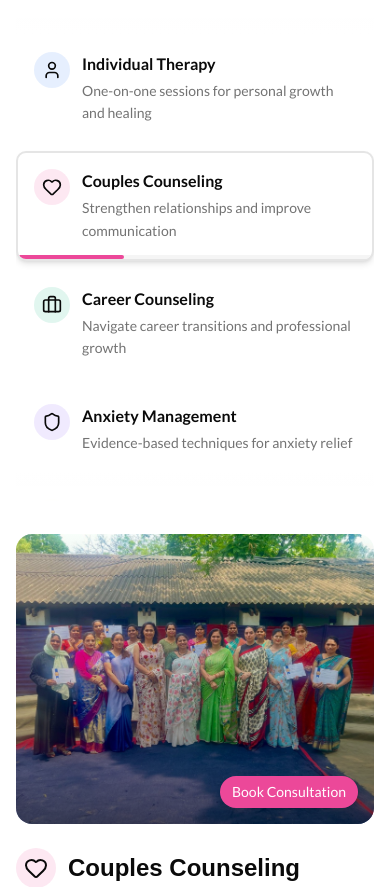
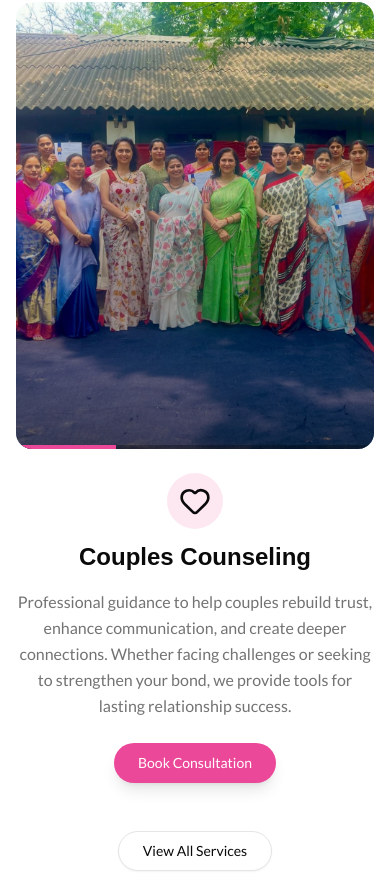
Before and after one commit to abhigyantrips/mantran.co.in, a Next.js app: page / in a window 390 px wide. Shown: the part 2601-3488 px from the top of the page. Built offline with nearby package versions, Linux system fonts and the light colour scheme; a web font is replaced by a local one.

Commit message:
fix(ui): mobile layout for services

```diff
--- a/src/components/sections/services.tsx
+++ b/src/components/sections/services.tsx
@@ -60,7 +60,7 @@ const ServiceCard: React.FC<ServiceCardProps> = ({
         </div>
       </div>
 
-      {/* Progress Bar */}
+      {/* Progress Bar - Only show on desktop */}
       {isActive && (
         <div className="bg-muted absolute right-0 bottom-0 left-0 h-1 overflow-hidden rounded-full">
           <div
@@ -82,31 +82,37 @@ export function ServicesSection() {
   const [isPaused, setIsPaused] = useState(false);
   const scrollContainerRef = useRef<HTMLDivElement>(null);
   const cardRefs = useRef<(HTMLDivElement | null)[]>([]);
+  const progressRef = useRef(0);
 
   const activeService = servicesConfig.services[activeIndex];
   const CYCLE_DURATION = 5000; // 5 seconds
 
-  // Fix the carousel skipping issue
+  // Progress bar animation
   useEffect(() => {
     if (isPaused) return;
 
-    const interval = setInterval(() => {
-      setProgress((prev) => {
-        const newProgress = prev + 2; // 2% every 100ms = 5 seconds total
-
-        if (newProgress >= 100) {
-          // Move to next service and reset progress
-          setActiveIndex(
-            (current) => (current + 1) % servicesConfig.services.length
-          );
-          return 0;
-        }
-        return newProgress;
-      });
+    const progressInterval = setInterval(() => {
+      progressRef.current += 2;
+      setProgress(progressRef.current);
     }, 100);
 
-    return () => clearInterval(interval);
-  }, [activeIndex, isPaused]);
+    return () => clearInterval(progressInterval);
+  }, [isPaused, activeIndex]); // Reset when activeIndex changes
+
+  // Service advancement
+  useEffect(() => {
+    if (isPaused) return;
+
+    const advanceInterval = setInterval(() => {
+      setActiveIndex(
+        (current) => (current + 1) % servicesConfig.services.length
+      );
+      progressRef.current = 0; // Reset progress ref
+      setProgress(0); // Reset progress state
+    }, CYCLE_DURATION);
+
+    return () => clearInterval(advanceInterval);
+  }, [isPaused, activeIndex]);
 
   // Center the active card in the scroll container
   useEffect(() => {
@@ -130,8 +136,14 @@ export function ServicesSection() {
 
   const handleServiceClick = (index: number) => {
     setActiveIndex(index);
+    progressRef.current = 0;
     setProgress(0);
   };
+
+  // Get the icon component for mobile display
+  const ActiveIconComponent = Icons[
+    activeService.icon as keyof typeof Icons
+  ] as React.ComponentType<{ className?: string }>;
 
   return (
     <section className="bg-background py-16 md:py-24">
@@ -146,8 +158,8 @@ export function ServicesSection() {
           </p>
         </div>
 
-        {/* Services Content */}
-        <div className="mb-12 grid gap-8 lg:grid-cols-2 lg:gap-16">
+        {/* Desktop Layout */}
+        <div className="mb-12 hidden gap-8 lg:grid lg:grid-cols-2 lg:gap-16">
           {/* Left Side - Scrollable Services List */}
           <div className="relative">
             {/* Top Shadow */}
@@ -187,7 +199,7 @@ export function ServicesSection() {
 
           {/* Right Side - Active Service Display */}
           <div className="flex h-[500px] flex-col md:h-[600px] xl:h-[700px]">
-            <div className="relative mb-6 flex-1 overflow-hidden rounded-2xl">
+            <div className="relative mb-6 flex-1 overflow-hidden rounded-3xl">
               <div className="relative h-full">
                 <Image
                   src={activeService.image}
@@ -232,16 +244,9 @@ export function ServicesSection() {
                   className="rounded-full p-2"
                   style={{ backgroundColor: `${activeService.themeColor}20` }}
                 >
-                  {(() => {
-                    const IconComponent = Icons[
-                      activeService.icon as keyof typeof Icons
-                    ] as React.ComponentType<{ className?: string }>;
-                    return (
-                      <IconComponent
-                        className={`h-6 w-6 text-${activeService.themeColor}`}
-                      />
-                    );
-                  })()}
+                  <ActiveIconComponent
+                    className={`h-6 w-6 text-${activeService.themeColor}`}
+                  />
                 </div>
                 <h3 className="font-serif text-2xl font-bold">
                   {activeService.title}
@@ -253,6 +258,76 @@ export function ServicesSection() {
               </p>
             </div>
           </div>
+        </div>
+
+        {/* Mobile Layout - Centered */}
+        <div className="mb-12 flex flex-col items-center lg:hidden">
+          {/* Image with Progress Bar at Bottom */}
+          <div className="relative mb-6 w-full max-w-sm overflow-hidden rounded-2xl">
+            <div className="relative aspect-[4/5]">
+              <Image
+                src={activeService.image}
+                alt={`${activeService.title} service`}
+                fill
+                className="object-cover transition-opacity duration-500"
+                sizes="100vw"
+              />
+              <div className="absolute inset-0 bg-gradient-to-t from-black/60 via-black/20 to-transparent" />
+            </div>
+
+            {/* Progress Bar at Bottom of Image */}
+            <div className="absolute right-0 bottom-0 left-0 h-1 overflow-hidden bg-black/30">
+              <div
+                className="h-full transition-all duration-100 ease-linear"
+                style={{
+                  width: `${progress}%`,
+                  backgroundColor: activeService.themeColor,
+                }}
+              />
+            </div>
+          </div>
+
+          {/* Icon and Title - Centered */}
+          <div className="mb-4 flex flex-col items-center gap-3">
+            <div
+              className="rounded-full p-3"
+              style={{ backgroundColor: `${activeService.themeColor}20` }}
+            >
+              <ActiveIconComponent
+                className={`h-8 w-8 text-${activeService.themeColor}`}
+              />
+            </div>
+            <h3 className="text-center font-serif text-2xl font-bold">
+              {activeService.title}
+            </h3>
+          </div>
+
+          {/* Description - Centered */}
+          <p className="text-muted-foreground mb-6 max-w-sm text-center leading-relaxed">
+            {activeService.fullDescription}
+          </p>
+
+          {/* CTA Button - Centered */}
+          {activeService.ctaText && (
+            <Button
+              asChild
+              style={{ backgroundColor: activeService.themeColor }}
+              className="text-white shadow-lg hover:opacity-90"
+              size="lg"
+            >
+              <Link
+                href={activeService.ctaLink || '/contact'}
+                target={activeService.hasExternalAction ? '_blank' : undefined}
+                rel={
+                  activeService.hasExternalAction
+                    ? 'noopener noreferrer'
+                    : undefined
+                }
+              >
+                {activeService.ctaText}
+              </Link>
+            </Button>
+          )}
         </div>
 
         {/* View All Services CTA */}
```
